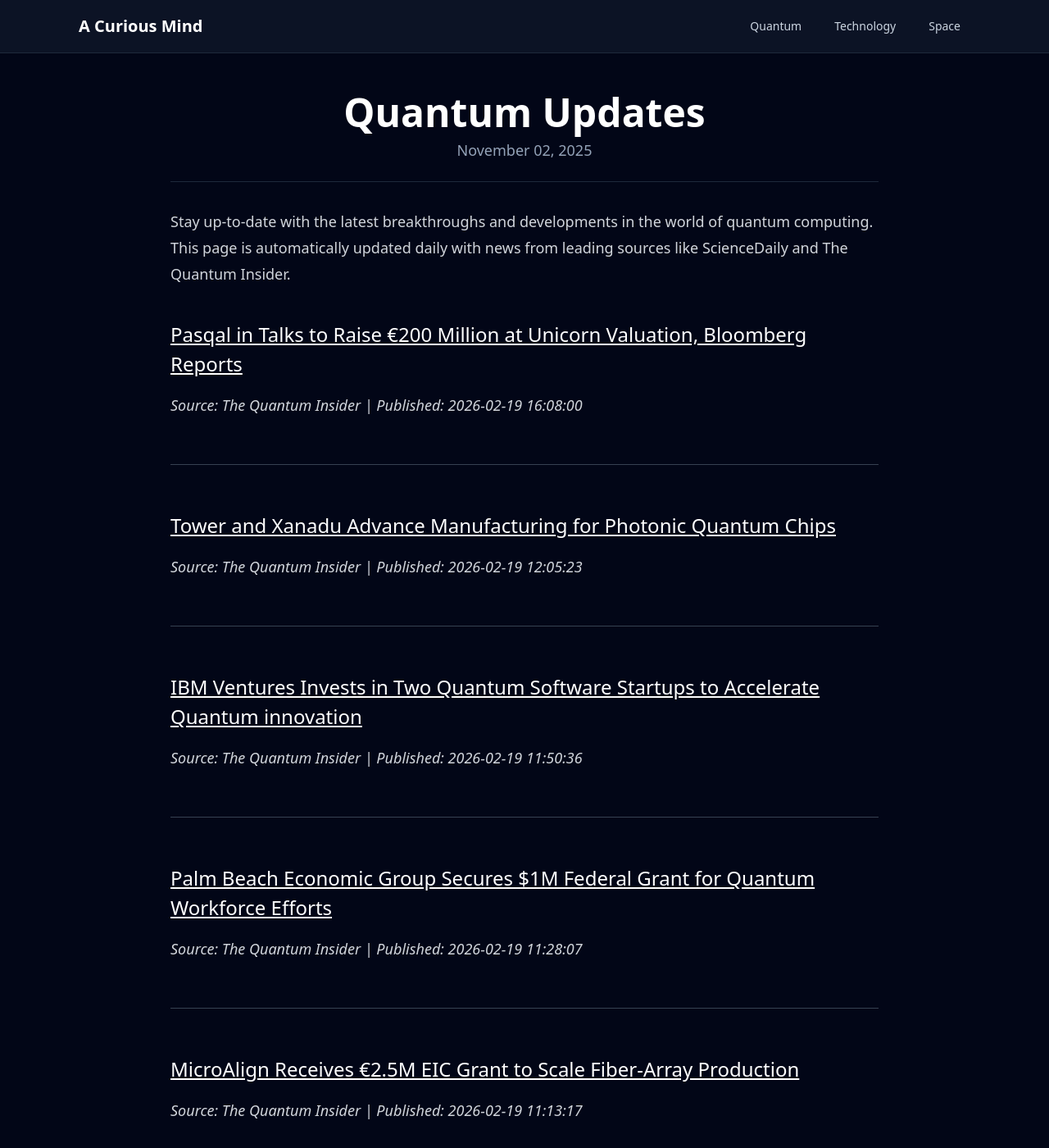
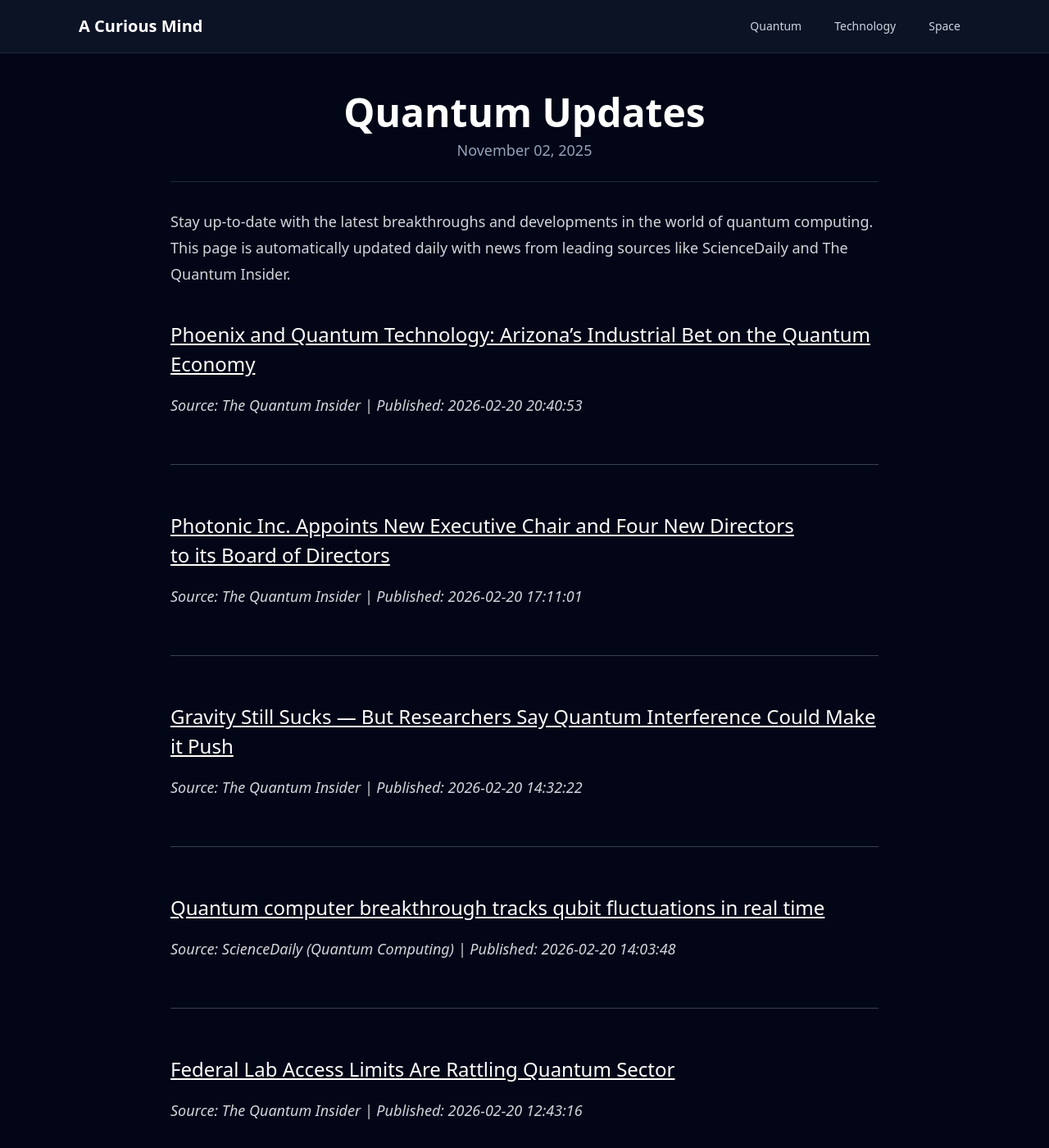
Before and after one commit to onehl7/onehl7.github.io, a Jekyll site: the page built from _posts/2025-11-02-quantum-updates.md, in a window 1280 px wide and 1400 px high. Shown: the whole window at 82% size. Built offline with Jekyll 4.4.1, drawn with Linux system fonts in a browser that asks for light colours; nearby versions of some CDN libraries; some of the changed text lies outside the part shown.

Commit message:
Update quantum news data

```diff
--- a/_data/quantum_news.json
+++ b/_data/quantum_news.json
@@ -1,33 +1,39 @@
 [
   {
     "source": "The Quantum Insider",
-    "title": "Pasqal in Talks to Raise \u20ac200 Million at Unicorn Valuation, Bloomberg Reports",
-    "link": "https://thequantuminsider.com/2026/02/19/pasqal-in-talks-to-raise-e200m-at-unicorn-valuation-bloomberg-reports/",
-    "published": "2026-02-19 16:08:00"
+    "title": "Phoenix and Quantum Technology: Arizona\u2019s Industrial Bet on the Quantum Economy",
+    "link": "https://thequantuminsider.com/2026/02/20/phoenix-and-quantum-technology-arizonas-industrial-bet-on-the-quantum-economy/",
+    "published": "2026-02-20 20:40:53"
   },
   {
     "source": "The Quantum Insider",
-    "title": "Tower and Xanadu Advance Manufacturing for Photonic Quantum Chips",
-    "link": "https://thequantuminsider.com/2026/02/19/tower-xanadu-quantum-chip-manufacturing/",
-    "published": "2026-02-19 12:05:23"
+    "title": "Photonic Inc. Appoints\u00a0New\u00a0Executive Chair and\u00a0Four New Directors to\u00a0its\u00a0Board of Directors",
+    "link": "https://thequantuminsider.com/2026/02/20/photonic-inc-appoints-new-executive-chair-and-four-new-directors-to-its-board-of-directors/",
+    "published": "2026-02-20 17:11:01"
   },
   {
     "source": "The Quantum Insider",
-    "title": "IBM Ventures Invests in Two Quantum Software Startups to Accelerate Quantum innovation",
-    "link": "https://thequantuminsider.com/2026/02/19/ibm-ventures-invests-sqk-qodex-quantum-innovation/",
-    "published": "2026-02-19 11:50:36"
+    "title": "Gravity Still Sucks \u2014 But Researchers Say Quantum Interference Could Make it Push",
+    "link": "https://thequantuminsider.com/2026/02/20/gravity-still-sucks-but-researchers-say-quantum-interference-could-make-it-push/",
+    "published": "2026-02-20 14:32:22"
+  },
+  {
+    "source": "ScienceDaily (Quantum Computing)",
+    "title": "Quantum computer breakthrough tracks qubit fluctuations in real time",
+    "link": "https://www.sciencedaily.com/releases/2026/02/260219040756.htm",
+    "published": "2026-02-20 14:03:48"
   },
   {
     "source": "The Quantum Insider",
-    "title": "Palm Beach Economic Group Secures $1M Federal Grant for Quantum Workforce Efforts",
-    "link": "https://thequantuminsider.com/2026/02/19/palm-beach-1m-quantum-workforce-grant/",
-    "published": "2026-02-19 11:28:07"
+    "title": "Federal Lab Access Limits Are Rattling Quantum Sector",
+    "link": "https://thequantuminsider.com/2026/02/20/federal-lab-access-limits-are-rattling-quantum-sector/",
+    "published": "2026-02-20 12:43:16"
   },
   {
     "source": "The Quantum Insider",
-    "title": "MicroAlign Receives \u20ac2.5M EIC Grant to Scale Fiber-Array Production",
-    "link": "https://thequantuminsider.com/2026/02/19/microalign-eic-grant-scale-fiber-array-production/",
-    "published": "2026-02-19 11:13:17"
+    "title": "Quantum eMotion Shares to Begin Trading on NYSE American",
+    "link": "https://thequantuminsider.com/2026/02/20/quantum-emotion-begins-trading-nyse-american/",
+    "published": "2026-02-20 09:41:21"
   },
   {
     "source": "ScienceDaily (Quantum Computing)",
@@ -52,11 +58,5 @@
     "title": "Physicists solve a quantum mystery that stumped scientists for decades",
     "link": "https://www.sciencedaily.com/releases/2026/02/260208011010.htm",
     "published": "2026-02-08 11:29:16"
-  },
-  {
-    "source": "ScienceDaily (Quantum Computing)",
-    "title": "A clever quantum trick brings practical quantum computers closer",
-    "link": "https://www.sciencedaily.com/releases/2026/02/260206012208.htm",
-    "published": "2026-02-06 14:10:15"
   }
 ]
```
